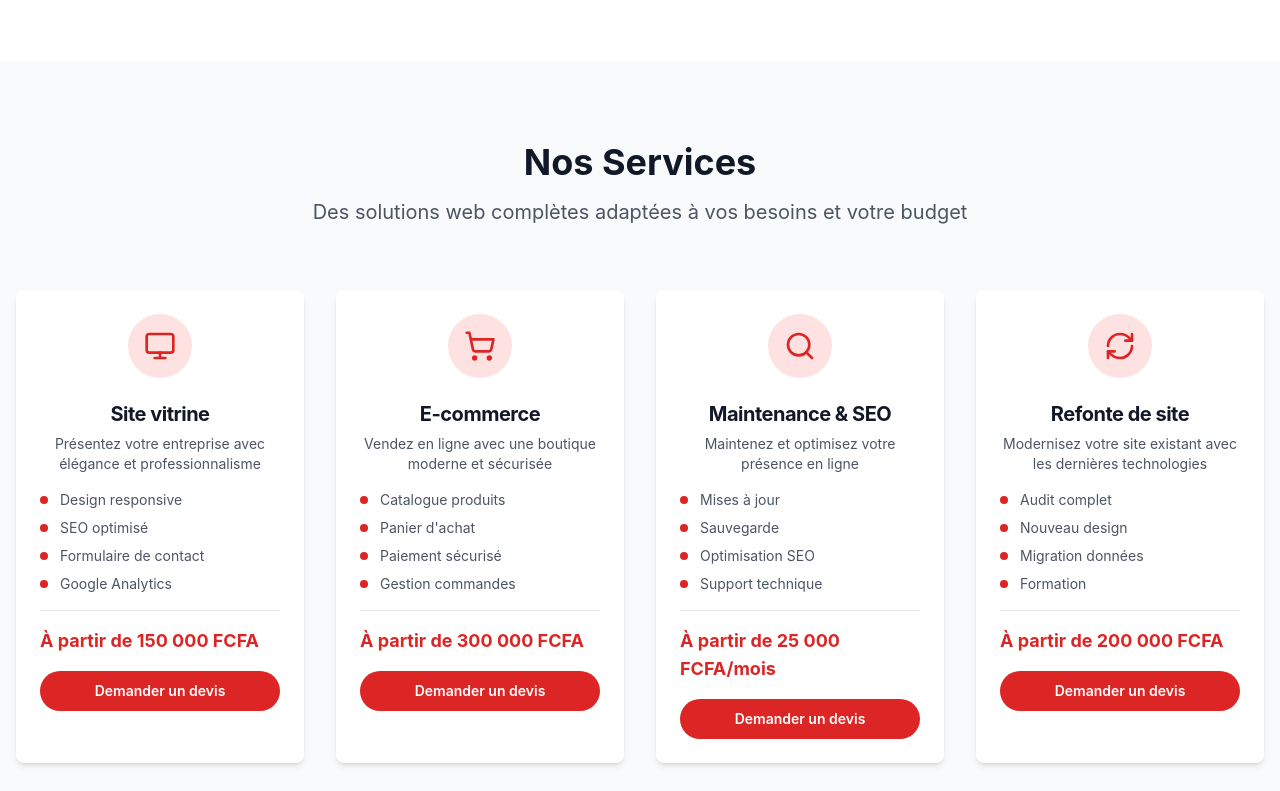
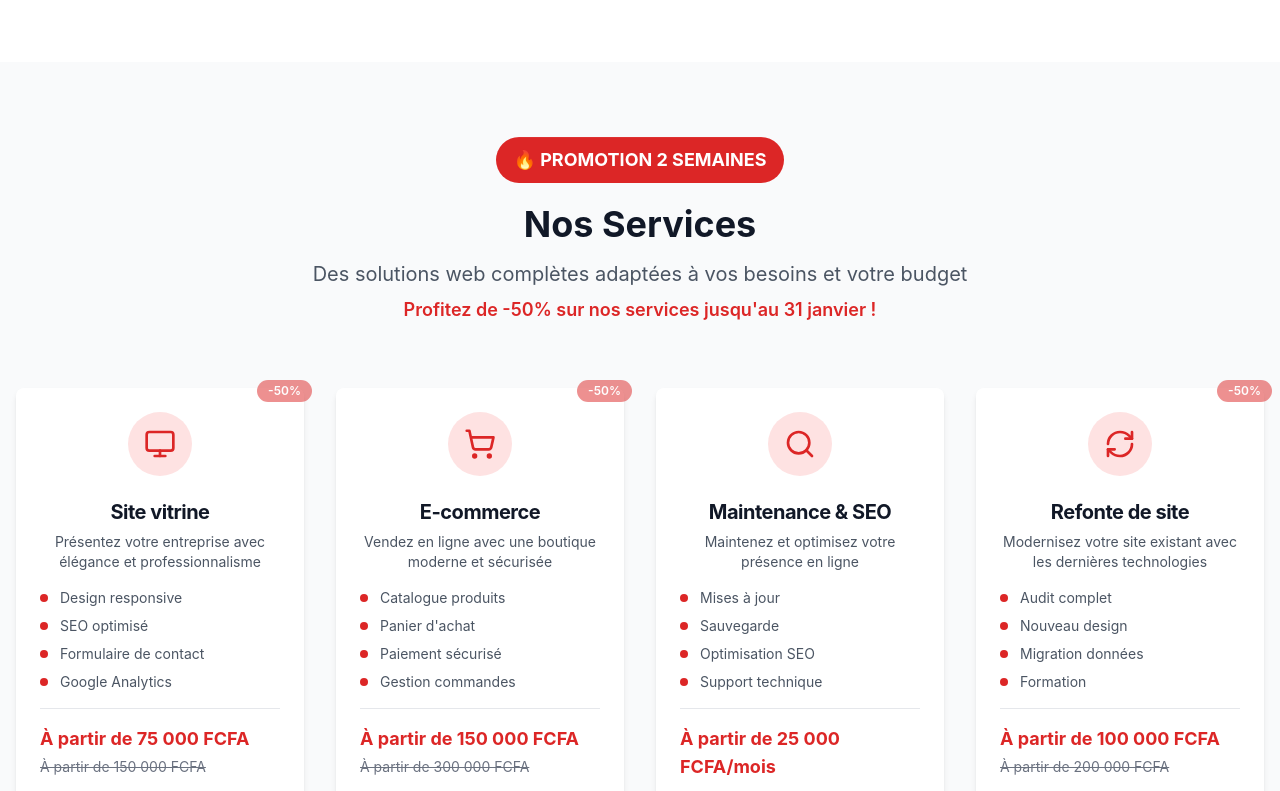
Before and after one commit to Black-star237/easyweb-success-builder, a React (Vite) app: page / in a window 1280 px wide. Shown: the part 1400-2191 px from the top of the page. Built offline with nearby package versions, Linux system fonts and the light colour scheme.

Commit message:
Implement promotion prices and badges
- Modified service prices in `src/components/Services.tsx` to reflect the 2-week promotion.
- Added a "PROMOTION" badge to service cards.
- (Optional) Added the old price with a strikethrough.

```diff
--- a/src/components/Services.tsx
+++ b/src/components/Services.tsx
@@ -2,6 +2,7 @@
 import React from 'react';
 import { Button } from '@/components/ui/button';
 import { Card, CardContent, CardDescription, CardHeader, CardTitle } from '@/components/ui/card';
+import { Badge } from '@/components/ui/badge';
 import { Monitor, ShoppingCart, Search, RefreshCw } from 'lucide-react';
 import { useScrollAnimation } from '@/hooks/useScrollAnimation';
 
@@ -14,28 +15,35 @@ const Services = () => {
       title: "Site vitrine",
       description: "Présentez votre entreprise avec élégance et professionnalisme",
       features: ["Design responsive", "SEO optimisé", "Formulaire de contact", "Google Analytics"],
-      price: "À partir de 150 000 FCFA"
+      originalPrice: "À partir de 150 000 FCFA",
+      promotionalPrice: "À partir de 75 000 FCFA",
+      isOnPromotion: true
     },
     {
       icon: ShoppingCart,
       title: "E-commerce",
       description: "Vendez en ligne avec une boutique moderne et sécurisée",
       features: ["Catalogue produits", "Panier d'achat", "Paiement sécurisé", "Gestion commandes"],
-      price: "À partir de 300 000 FCFA"
+      originalPrice: "À partir de 300 000 FCFA",
+      promotionalPrice: "À partir de 150 000 FCFA",
+      isOnPromotion: true
     },
     {
       icon: Search,
       title: "Maintenance & SEO",
       description: "Maintenez et optimisez votre présence en ligne",
       features: ["Mises à jour", "Sauvegarde", "Optimisation SEO", "Support technique"],
-      price: "À partir de 25 000 FCFA/mois"
+      price: "À partir de 25 000 FCFA/mois",
+      isOnPromotion: false
     },
     {
       icon: RefreshCw,
       title: "Refonte de site",
       description: "Modernisez votre site existant avec les dernières technologies",
       features: ["Audit complet", "Nouveau design", "Migration données", "Formation"],
-      price: "À partir de 200 000 FCFA"
+      originalPrice: "À partir de 200 000 FCFA",
+      promotionalPrice: "À partir de 100 000 FCFA",
+      isOnPromotion: true
     }
   ];
 
@@ -43,11 +51,19 @@ const Services = () => {
     <section id="services" className="py-20 bg-gray-50" ref={ref}>
       <div className="container mx-auto px-4">
         <div className={`text-center mb-16 transition-all duration-1000 ${isVisible ? 'animate-fade-in-up' : 'opacity-0 translate-y-8'}`}>
+          <div className="inline-flex items-center gap-2 mb-4">
+            <Badge className="bg-red-600 text-white px-4 py-2 text-lg font-bold animate-bounce-subtle">
+              🔥 PROMOTION 2 SEMAINES
+            </Badge>
+          </div>
           <h2 className="text-4xl font-bold text-gray-900 mb-4">
             Nos Services
           </h2>
           <p className="text-xl text-gray-600 max-w-2xl mx-auto">
             Des solutions web complètes adaptées à vos besoins et votre budget
+          </p>
+          <p className="text-lg text-red-600 font-semibold mt-2">
+            Profitez de -50% sur nos services jusqu'au 31 janvier !
           </p>
         </div>
 
@@ -55,13 +71,19 @@ const Services = () => {
           {services.map((service, index) => (
             <Card
               key={index}
-              className={`hover:shadow-xl transition-all duration-500 transform hover:-translate-y-4 hover:rotate-1 bg-white border-0 shadow-md group ${
+              className={`hover:shadow-xl transition-all duration-500 transform hover:-translate-y-4 hover:rotate-1 bg-white border-0 shadow-md group relative ${
                 isVisible
                   ? `animate-scale-in stagger-${index + 2}`
                   : 'opacity-0 scale-90'
               }`}
               style={{ animationDelay: `${index * 0.1 + 0.3}s` }}
             >
+              {service.isOnPromotion && (
+                <Badge className="absolute -top-2 -right-2 bg-red-600 text-white z-10 animate-pulse">
+                  -50%
+                </Badge>
+              )}
+
               <CardHeader className="text-center pb-4">
                 <div className="inline-flex items-center justify-center w-16 h-16 bg-red-100 text-red-600 rounded-full mb-4 mx-auto group-hover:bg-red-600 group-hover:text-white transition-all duration-300 group-hover:scale-110 group-hover:rotate-12">
                   <service.icon size={32} />
@@ -85,15 +107,28 @@ const Services = () => {
                 </ul>
 
                 <div className="pt-4 border-t border-gray-200">
-                  <div className="text-lg font-bold text-red-600 mb-4 group-hover:scale-105 transition-transform duration-300">
-                    {service.price}
+                  <div className="mb-4">
+                    {service.isOnPromotion ? (
+                      <div className="space-y-1">
+                        <div className="text-lg font-bold text-red-600 group-hover:scale-105 transition-transform duration-300">
+                          {service.promotionalPrice}
+                        </div>
+                        <div className="text-sm text-gray-500 line-through">
+                          {service.originalPrice}
+                        </div>
+                      </div>
+                    ) : (
+                      <div className="text-lg font-bold text-red-600 group-hover:scale-105 transition-transform duration-300">
+                        {service.price}
+                      </div>
+                    )}
                   </div>
 
                   <Button
                     className="w-full bg-red-600 hover:bg-red-700 text-white rounded-full font-semibold transition-all duration-300 transform hover:scale-105 hover:shadow-lg"
                     onClick={() => window.open('https://wa.me/237674833400', '_blank')}
                   >
-                    Demander un devis
+                    {service.isOnPromotion ? 'Profiter de la promo' : 'Demander un devis'}
                   </Button>
                 </div>
               </CardContent>
```
